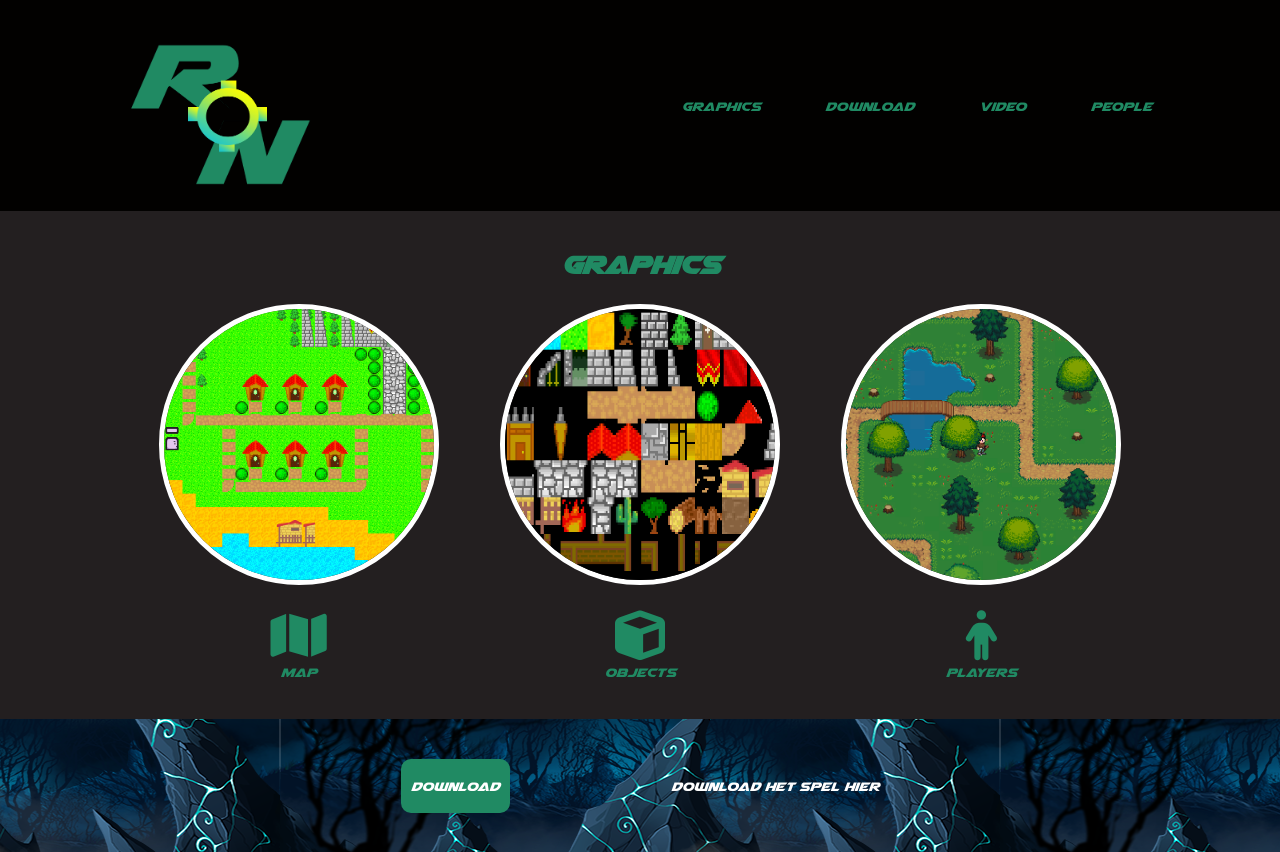
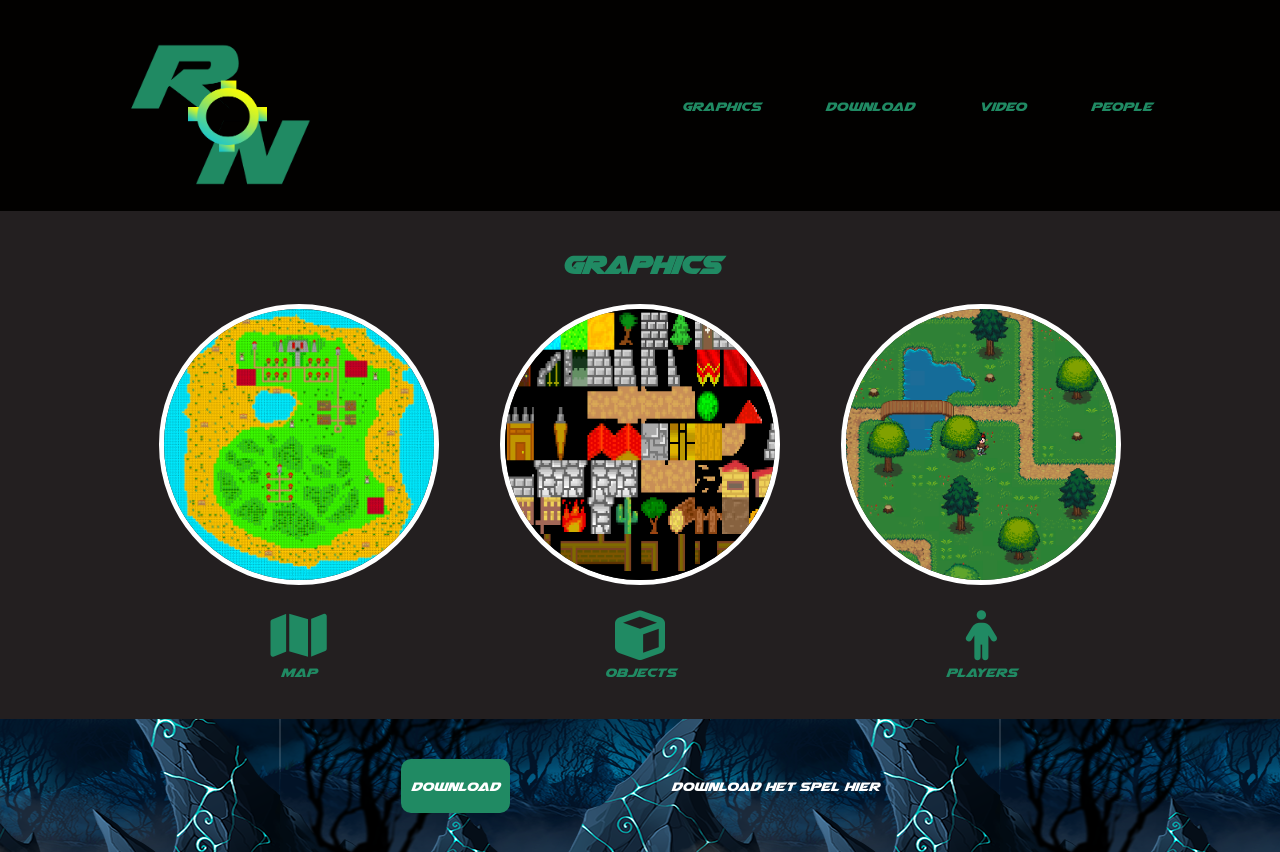
Before and after one commit to santidudok/website-designchallenge, a PHP site: page / in a window 1280 px wide. Shown: the top 852 px of the page. Run offline with PHP 8.4, Linux system fonts and the light colour scheme; data that the repository does not hold is empty; some libraries are stand-ins or nearby versions.

Commit message:
install the new map

```diff
--- a/components/content.php
+++ b/components/content.php
@@ -3,7 +3,7 @@
 		<h1 class="content-title">Graphics</h1>
 		<div class="space-around">
 			<div class="content-item">
-				<img class="content-img" src="media/Map-new.png" alt="map">
+				<img class="content-img" src="media/new-map.png" alt="map">
 				<i class="fas fa-map"></i>
 				<p>Map</p>
 			</div>
```
Also changed, not shown: media/new-map.png (added).
